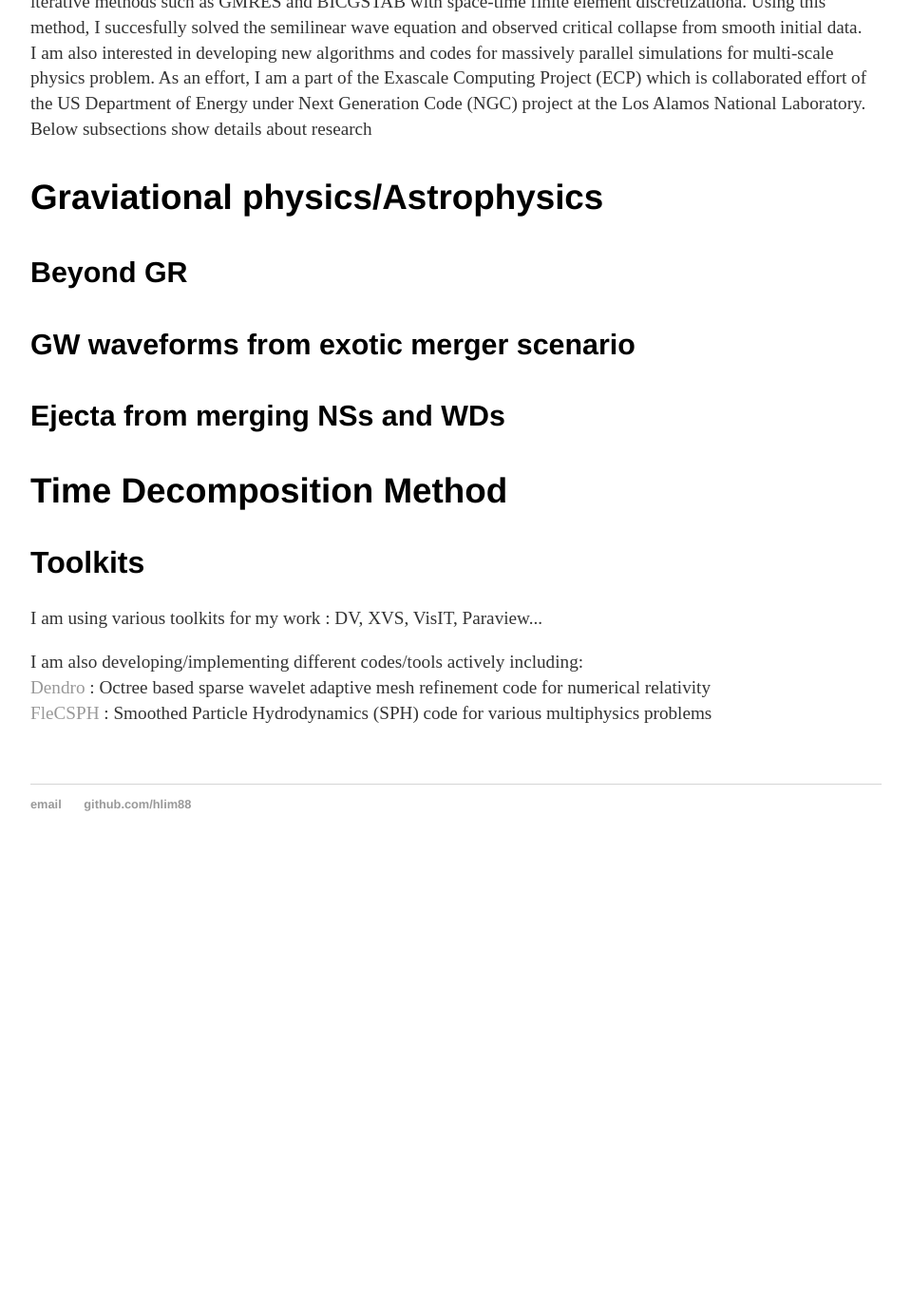
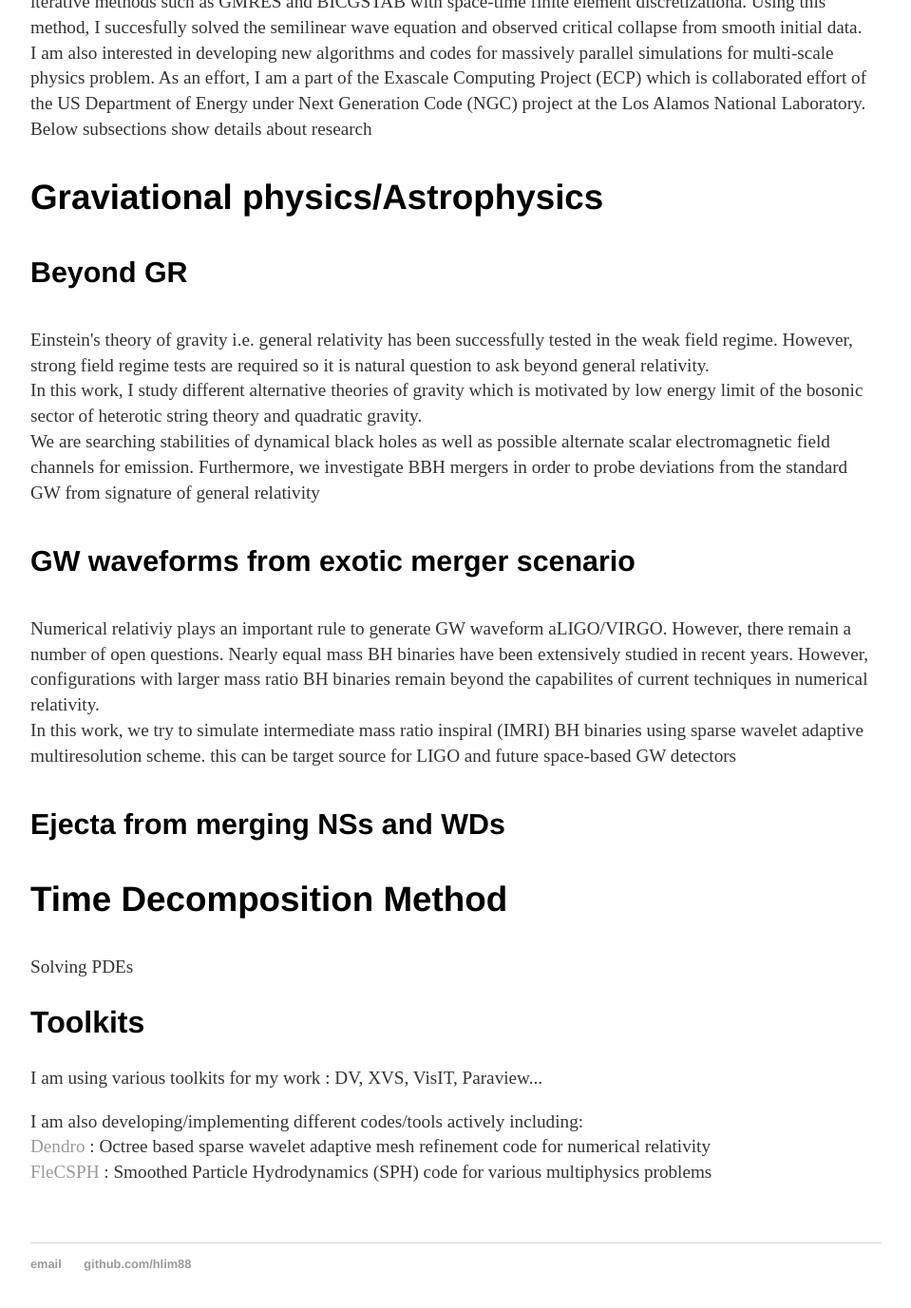
Before and after one commit to hlim88/hlim88.github.io, a Jekyll site: the page built from research/index.html, in a window 1280 px wide and 1400 px high, scrolled down 806 px. Shown: the top 1377 px of the window at 95% size, without its empty margins (160-1119 px from the left). Built offline with Jekyll 4.4.1, drawn with Linux system fonts in a browser that asks for light colours; before the commit the page ends 1722 px from its top, so only the background shows below that.

Commit message:
update research section

```diff
--- a/research/index.html
+++ b/research/index.html
@@ -31,12 +31,40 @@ title: Research Interest
         <h3> Graviational physics/Astrophysics </h3>
 
 		<h4>Beyond GR</h4>
+        <p> Einstein's theory of gravity i.e. general relativity has been successfully
+            tested in the weak field regime. However, strong field regime tests are
+            required so it is natural question to ask beyond general relativity.<br>
+            In this work, I study different alternative theories of gravity which is
+            motivated by low energy limit of the bosonic sector of heterotic string
+            theory and quadratic gravity.<br>
+            We are searching stabilities of dynamical black holes as well as possible
+            alternate scalar electromagnetic field channels for emission. Furthermore,
+            we investigate BBH mergers in order to probe deviations from the standard
+            GW from signature of general relativity
+        </p>
 
         <h4>GW waveforms from exotic merger scenario</h4>
+        <p> Numerical relativiy plays an important rule to generate GW waveform
+            aLIGO/VIRGO. However, there remain a number of open questions. Nearly
+            equal mass BH binaries have been extensively studied in recent years.
+            However, configurations with larger mass ratio BH binaries remain
+            beyond the capabilites of current techniques in numerical relativity.<br>
+
+            In this work, we try to simulate intermediate mass ratio inspiral (IMRI)
+            BH binaries using sparse wavelet adaptive multiresolution scheme.
+            this can be target source for LIGO and future space-based GW detectors
+        </p>
 
         <h4>Ejecta from merging NSs and WDs</h4>
 
+        <p>
+
+        </p>
+
         <h3>Time Decomposition Method </h3>
+        <p>
+        Solving PDEs
+        </p>
 
 		<h2>Toolkits</h2>
          <p> I am using various toolkits for my work : DV, XVS, VisIT, Paraview...</p>
```
